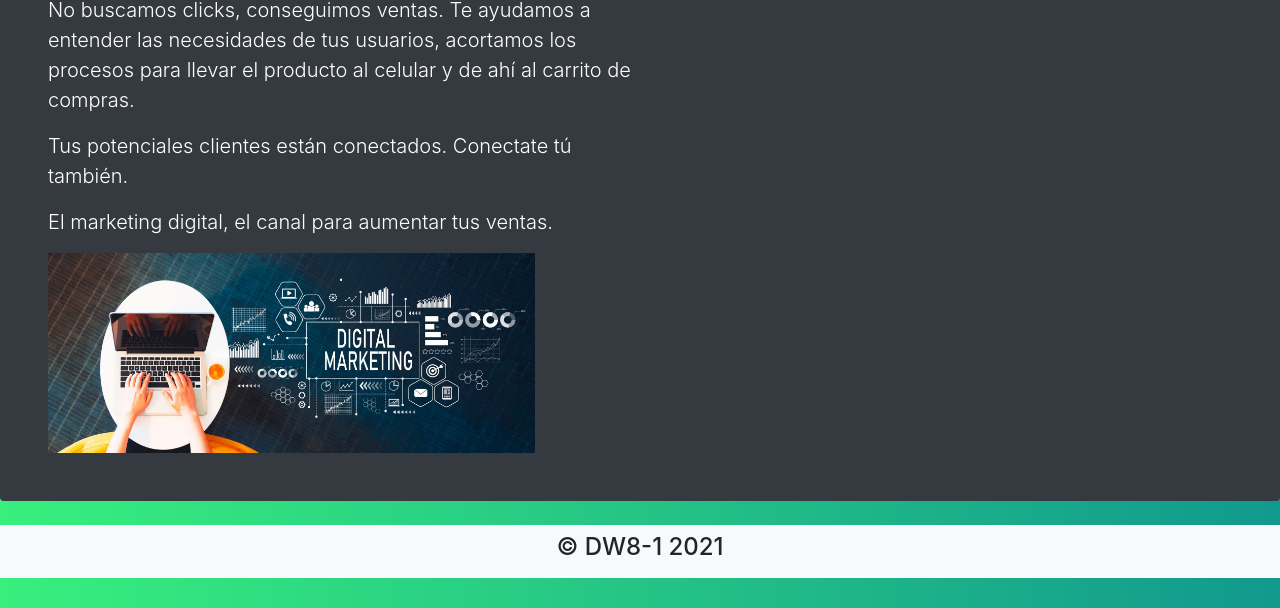
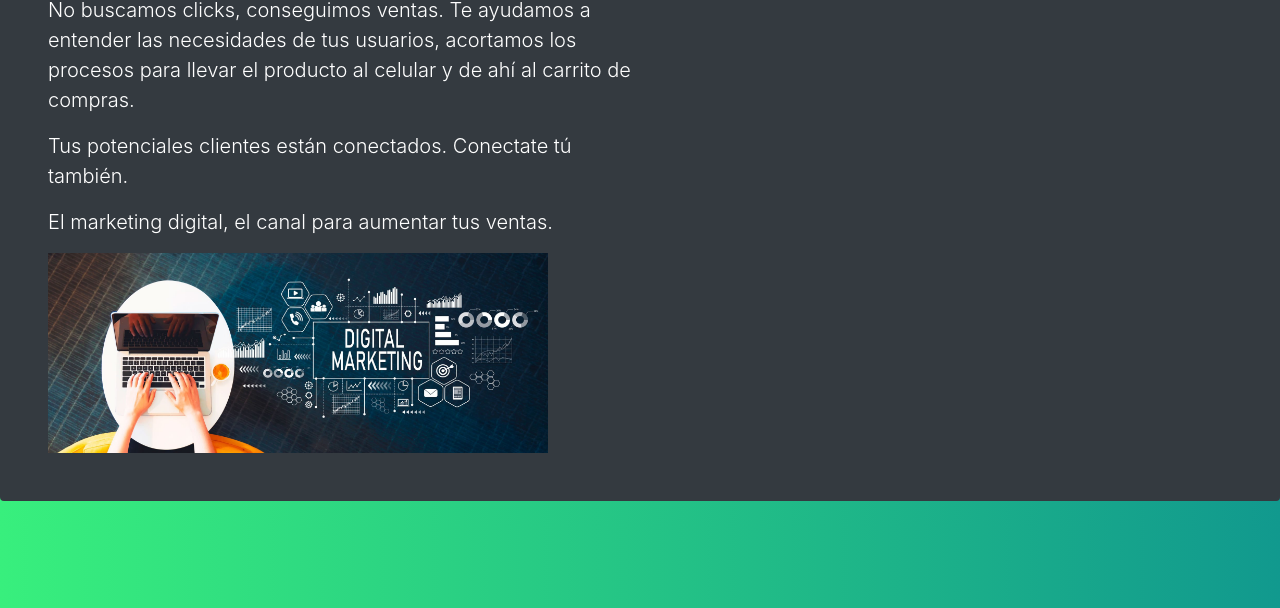
Before and after one commit to Ainnat/Practica, a plain HTML site: page index.html in a window 1280 px wide. Shown: the part 192-800 px from the top of the page. Drawn offline with nearby package versions, Linux system fonts and the light colour scheme.

Commit message:
Add files via upload

```diff
--- a/index.html
+++ b/index.html
@@ -79,7 +79,7 @@
 				      </p>
 				      <p class="lead my-3">El marketing digital, el canal para aumentar tus ventas. </p>
 				      <div>
-				      	<img src="public/img/ma.jpg" height="200px" class="responsive animate__bounceIn" alt="">
+				      	<img src="public/img/ma.jpg" height="200px" width="500px" class="responsive animate__bounceIn" alt="">
 				      </div>
 
 				    </div>
@@ -89,11 +89,6 @@
 			</div>
 		</div>
 
-	    <!-- SECCION FOOTER-->
-		<footer class="bg-light text-center p-2">
-		    <p class="h4">&copy; DW8-1 2021</p>
-		</footer>
-
 	    <script src="https://code.jquery.com/jquery-3.5.1.slim.min.js" integrity="sha384-DfXdz2htPH0lsSSs5nCTpuj/zy4C+OGpamoFVy38MVBnE+IbbVYUew+OrCXaRkfj" crossorigin="anonymous"></script>
     	<script src="https://cdn.jsdelivr.net/npm/popper.js@1.16.1/dist/umd/popper.min.js" integrity="sha384-9/reFTGAW83EW2RDu2S0VKaIzap3H66lZH81PoYlFhbGU+6BZp6G7niu735Sk7lN" crossorigin="anonymous"></script>
     	<script src="https://cdn.jsdelivr.net/npm/bootstrap@4.5.3/dist/js/bootstrap.min.js" integrity="sha384-w1Q4orYjBQndcko6MimVbzY0tgp4pWB4lZ7lr30WKz0vr/aWKhXdBNmNb5D92v7s" crossorigin="anonymous"></script>
```
